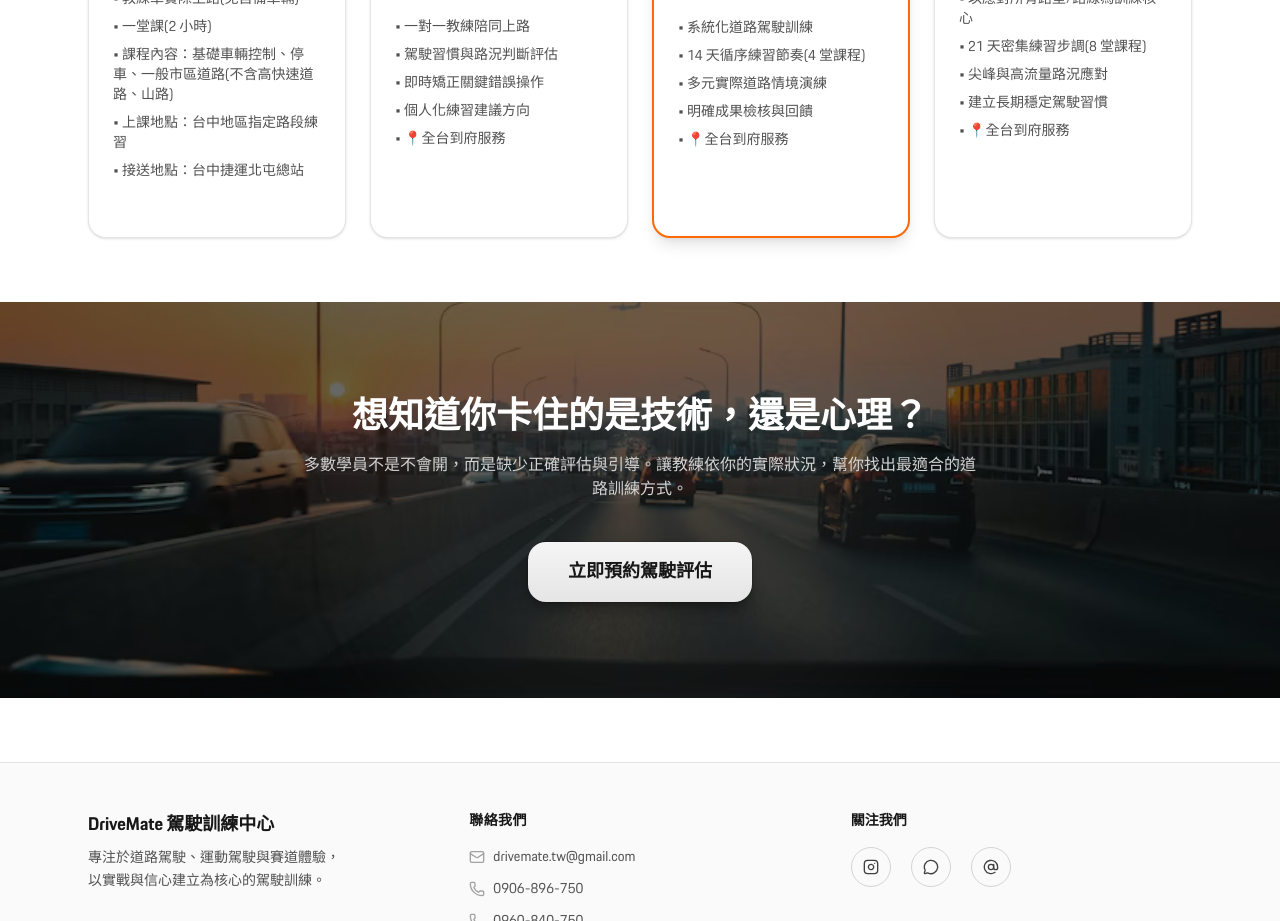
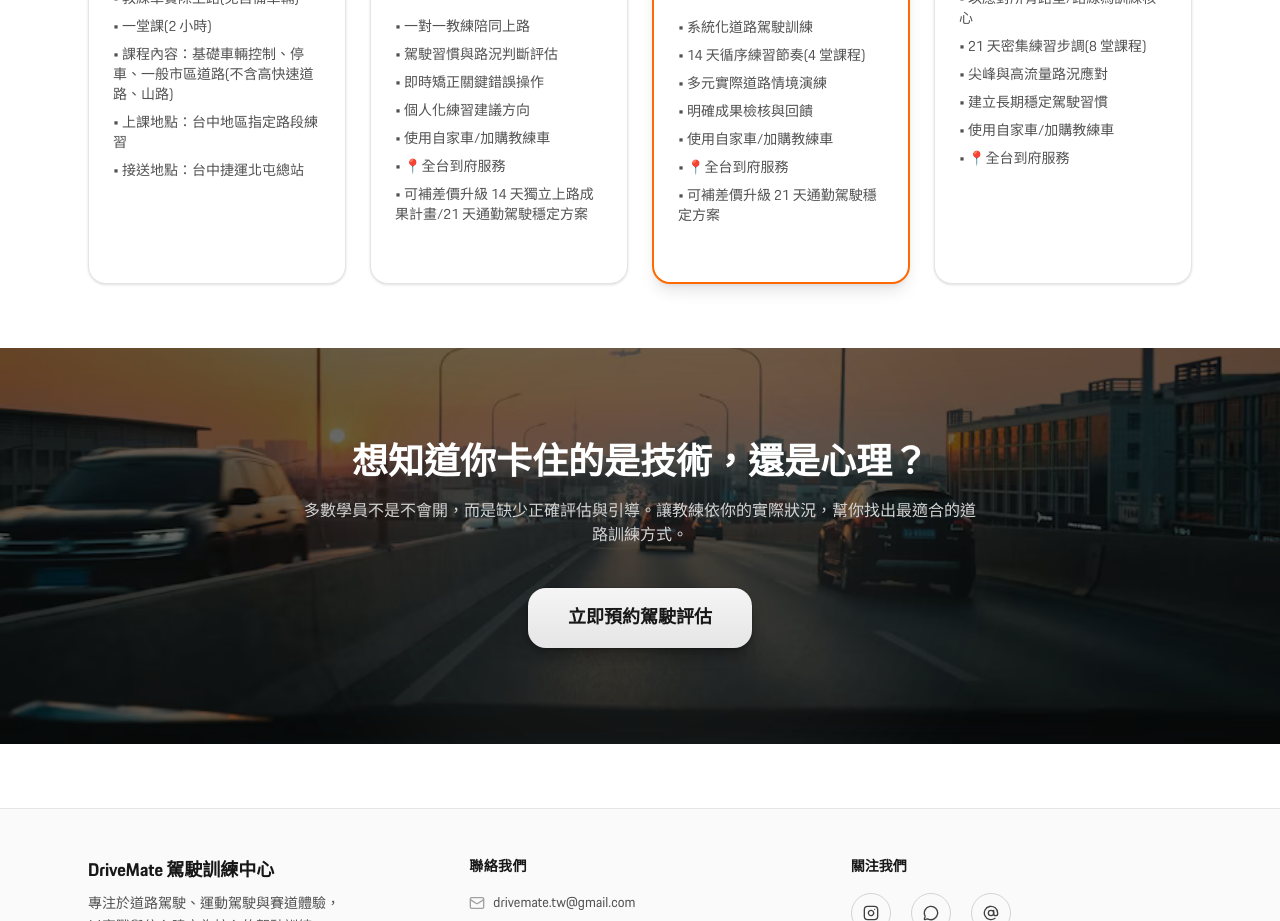
Before and after one commit to laurelke/drivemate-web, a Next.js app: page /courses/road-driving in a window 1280 px wide. Shown: the part 1360-2281 px from the top of the page. Built offline with nearby package versions, Linux system fonts and the light colour scheme; a web font is replaced by a local one.

Commit message:
feat: unify course pages layout and design

```diff
--- a/app/courses/road-driving/RoadDrivingClient.tsx
+++ b/app/courses/road-driving/RoadDrivingClient.tsx
@@ -122,7 +122,9 @@ className="object-cover md:object-cover object-center md:[object-position:50%_30
           <li>• 駕駛習慣與路況判斷評估</li>
           <li>• 即時矯正關鍵錯誤操作</li>
           <li>• 個人化練習建議方向</li>
+          <li>• 使用自家車/加購教練車</li>
           <li>• 📍全台到府服務</li>
+          <li>• 可補差價升級 14 天獨立上路成果計畫/21 天通勤駕駛穩定方案</li>
         </ul>
         <a>
         </a>
@@ -150,7 +152,9 @@ className="object-cover md:object-cover object-center md:[object-position:50%_30
           <li>• 14 天循序練習節奏(4 堂課程)</li>
           <li>• 多元實際道路情境演練</li>
           <li>• 明確成果檢核與回饋</li>
+          <li>• 使用自家車/加購教練車</li>
           <li>• 📍全台到府服務</li>
+          <li>• 可補差價升級 21 天通勤駕駛穩定方案</li>
         </ul>
 
         <a>
@@ -175,6 +179,7 @@ className="object-cover md:object-cover object-center md:[object-position:50%_30
           <li>• 21 天密集練習步調(8 堂課程)</li>
           <li>• 尖峰與高流量路況應對</li>
           <li>• 建立長期穩定駕駛習慣</li>
+          <li>• 使用自家車/加購教練車</li>
           <li>• 📍全台到府服務</li>
         </ul>
       </div>
```
